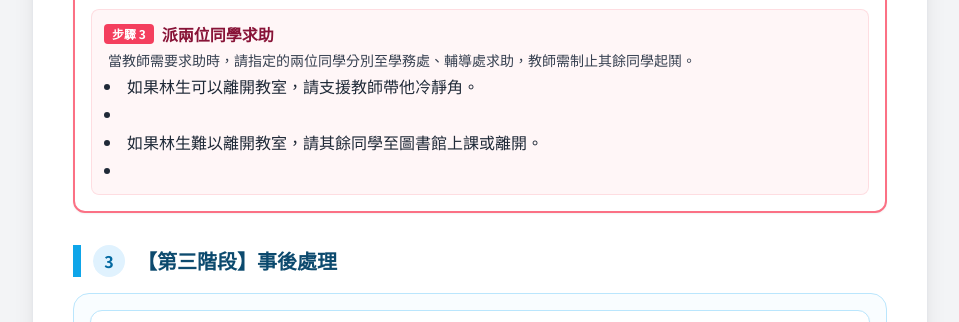
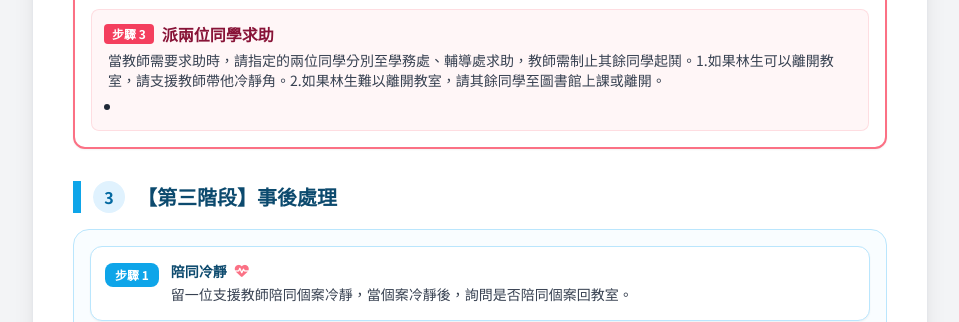
Before and after one commit to JOY-class/SOP, a plain HTML site: page index.html in a window 1280 px wide. Shown: the part 1398-1720 px from the top of the page, without its empty margins (160-1119 px from the left). Drawn offline with nearby package versions, Linux system fonts and the light colour scheme.

Commit message:
更新 index.html via EZPage

```diff
--- a/index.html
+++ b/index.html
@@ -235,9 +235,7 @@
                                 派兩位同學求助
                             </div>
                             <p class="text-sm text-gray-700 pl-1">
-                                當教師需要求助時，請指定的兩位同學分別至學務處、輔導處求助，教師需制止其餘同學起鬨。
-                                <li>如果林生可以離開教室，請支援教師帶他冷靜角。<li>
-                                <li>如果林生難以離開教室，請其餘同學至圖書館上課或離開。<li>
+                                當教師需要求助時，請指定的兩位同學分別至學務處、輔導處求助，教師需制止其餘同學起鬨。1.如果林生可以離開教室，請支援教師帶他冷靜角。2.如果林生難以離開教室，請其餘同學至圖書館上課或離開。<li>
                             </p>
                         </div>
                     </div>
```
